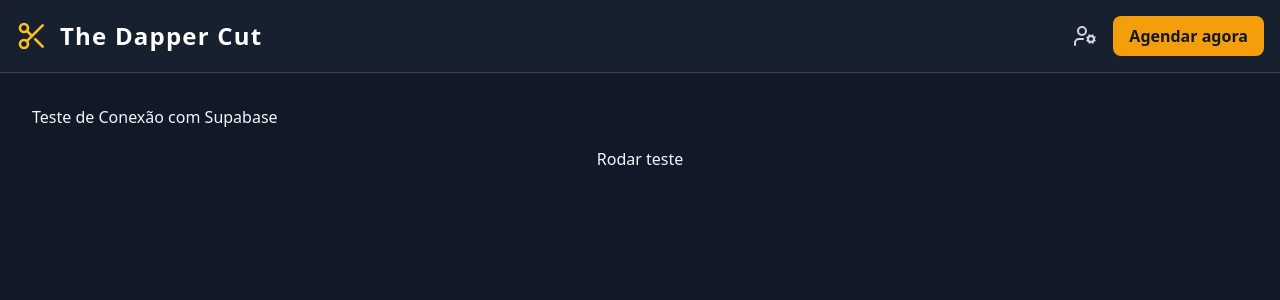
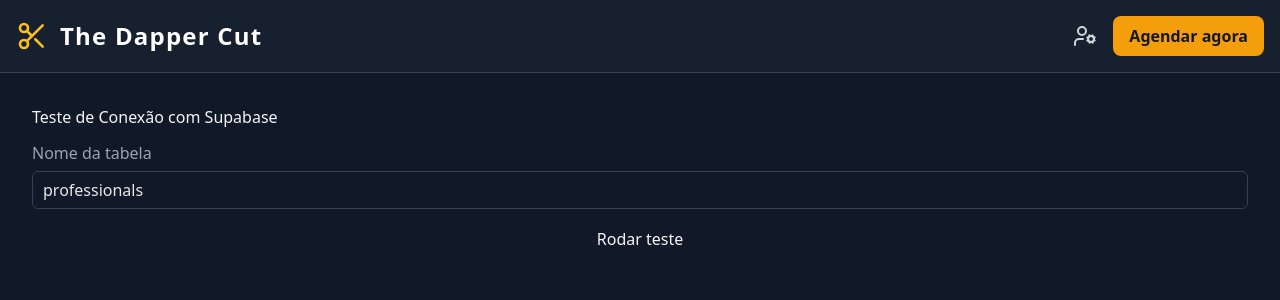
Before and after one commit to pedroriquelme03/Barber-Booking, a React (Vite) app: page /supabase-test in a window 1280 px wide. Shown: the top 300 px of the page. Built offline with nearby package versions, Linux system fonts and the light colour scheme; no server answers.

Commit message:
fix(supabase-test): permitir escolher tabela e padronizar para 'professionals'\n\n- util aceita tableName\n- componente com input de tabela (default professionals)

```diff
--- a/components/TestSupabaseConnection.tsx
+++ b/components/TestSupabaseConnection.tsx
@@ -4,10 +4,11 @@ import { testSupabaseConnection, SupabaseTestResult } from '@/src/lib/testSupaba
 const TestSupabaseConnection: React.FC = () => {
   const [result, setResult] = useState<SupabaseTestResult | null>(null);
   const [loading, setLoading] = useState(false);
+  const [tableName, setTableName] = useState<string>('professionals');
 
   const runTest = async () => {
     setLoading(true);
-    const res = await testSupabaseConnection();
+    const res = await testSupabaseConnection(tableName.trim() || 'professionals');
     setResult(res);
     setLoading(false);
   };
@@ -15,6 +16,21 @@ const TestSupabaseConnection: React.FC = () => {
   return (
     <div style={{ display: 'grid', gap: 12 }}>
       <h2 style={{ margin: 0 }}>Teste de Conexão com Supabase</h2>
+      <label style={{ display: 'grid', gap: 6 }}>
+        <span style={{ color: '#9ca3af' }}>Nome da tabela</span>
+        <input
+          value={tableName}
+          onChange={(e) => setTableName(e.target.value)}
+          placeholder="professionals"
+          style={{
+            padding: '6px 10px',
+            background: '#111827',
+            color: '#e5e7eb',
+            border: '1px solid #374151',
+            borderRadius: 6
+          }}
+        />
+      </label>
       <button onClick={runTest} disabled={loading} style={{ padding: '6px 10px' }}>
         {loading ? 'Testando...' : 'Rodar teste'}
       </button>
--- a/src/lib/testSupabaseConnection.ts
+++ b/src/lib/testSupabaseConnection.ts
@@ -12,7 +12,7 @@ export interface SupabaseTestResult {
   hint?: string;
 }
 
-export async function testSupabaseConnection(): Promise<SupabaseTestResult> {
+export async function testSupabaseConnection(tableName: string = 'professionals'): Promise<SupabaseTestResult> {
   const supabaseUrl = import.meta.env.VITE_SUPABASE_URL as string | undefined;
   const supabaseAnonKey = import.meta.env.VITE_SUPABASE_ANON_KEY as string | undefined;
 
@@ -27,7 +27,7 @@ export async function testSupabaseConnection(): Promise<SupabaseTestResult> {
 
   try {
     const { error, status } = await supabase
-      .from('profiles')
+      .from(tableName)
       .select('*')
       .limit(1);
 
```
